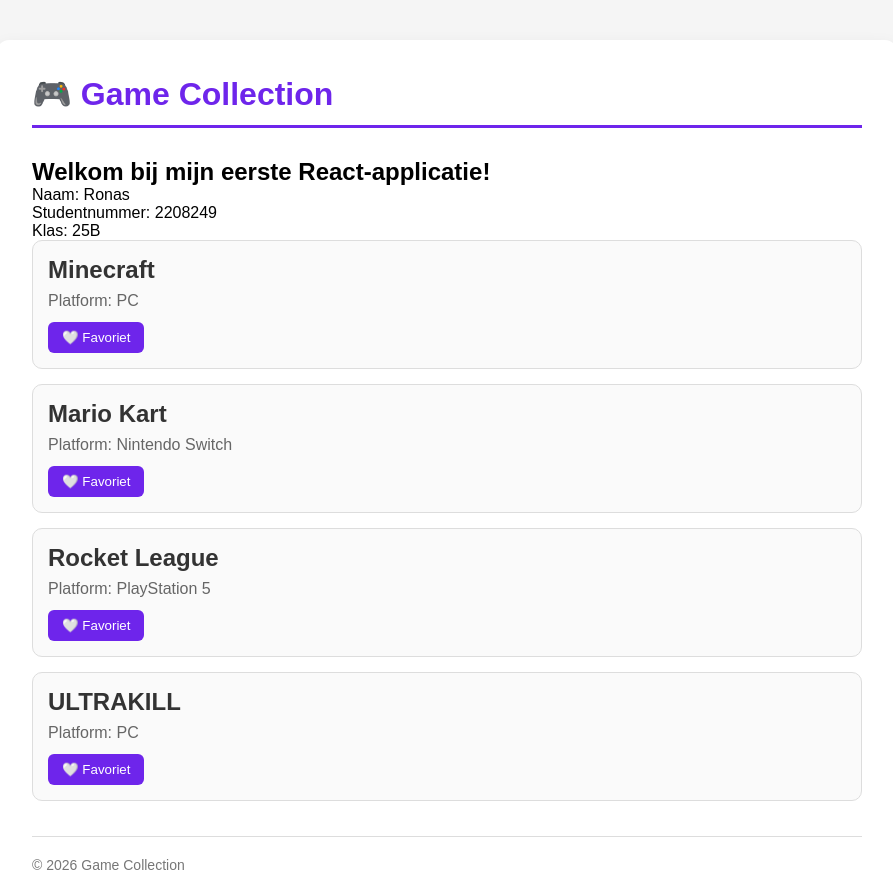
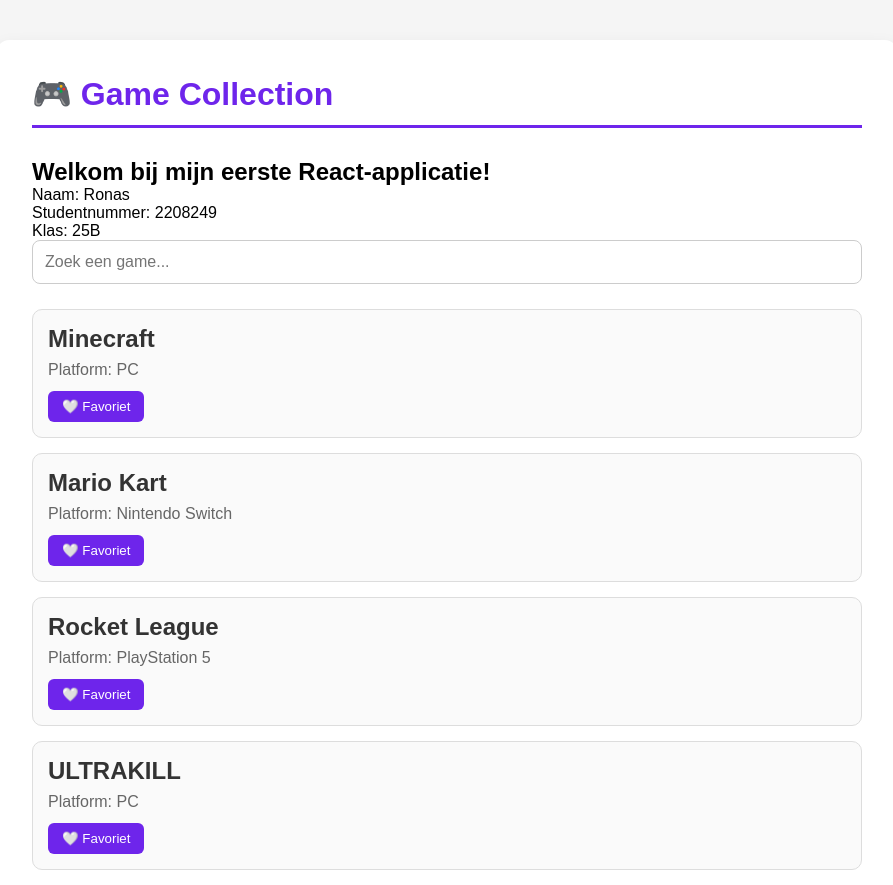
Before and after one commit to rbroesk-dev/Game-Collection, a React (Vite) app in the folder game-collection/: page / in a window 1280 px wide. Shown: the top 885 px of the page, without its empty margins (193-1086 px from the left). Built offline with nearby package versions, Linux system fonts and the light colour scheme.

Commit message:
Les 7 - Zoekfunctie toegevoegd

```diff
--- a/game-collection/src/App.css
+++ b/game-collection/src/App.css
@@ -21,6 +21,15 @@
 
 .game-list {
     margin-top: 30px;
+}
+
+.search-input {
+    width: 100%;
+    padding: 12px;
+    margin-bottom: 25px;
+    border: 1px solid #cccccc;
+    border-radius: 8px;
+    font-size: 16px;
 }
 
 .game-card {
--- a/game-collection/src/App.jsx
+++ b/game-collection/src/App.jsx
@@ -1,9 +1,12 @@
+import { useState } from "react";
 import "./App.css";
 import Header from "./components/Header";
 import Footer from "./components/Footer";
 import GameCard from "./components/GameCard";
 
 function App() {
+  const [search, setSearch] = useState("");
+
   const games = [
     {
       id: 1,
@@ -24,6 +27,21 @@
       id: 4,
       title: "ULTRAKILL",
       platform: "PC"
+    },
+    {
+      id: 5,
+      title: "The Legend of Zelda",
+      platform: "Nintendo Switch"
+    },
+    {
+      id: 6,
+      title: "Fortnite",
+      platform: "PC"
+    },
+    {
+      id: 7,
+      title: "EA Sports FC 26",
+      platform: "PlayStation 5"
     }
   ];
 
@@ -37,7 +55,19 @@
         <p>Studentnummer: 2208249</p>
         <p>Klas: 25B</p>
 
-        {games.map((game) => (
+        <input
+          className="search-input"
+          type="text"
+          placeholder="Zoek een game..."
+          value={search}
+          onChange={(e) => setSearch(e.target.value)}
+        />
+
+        {games
+          .filter((game) =>
+            game.title.toLowerCase().includes(search.toLowerCase())
+          )
+          .map((game) => (
             <GameCard
               key={game.id}
               title={game.title}
```
Lines whose indentation alone changed are shown as unchanged.
